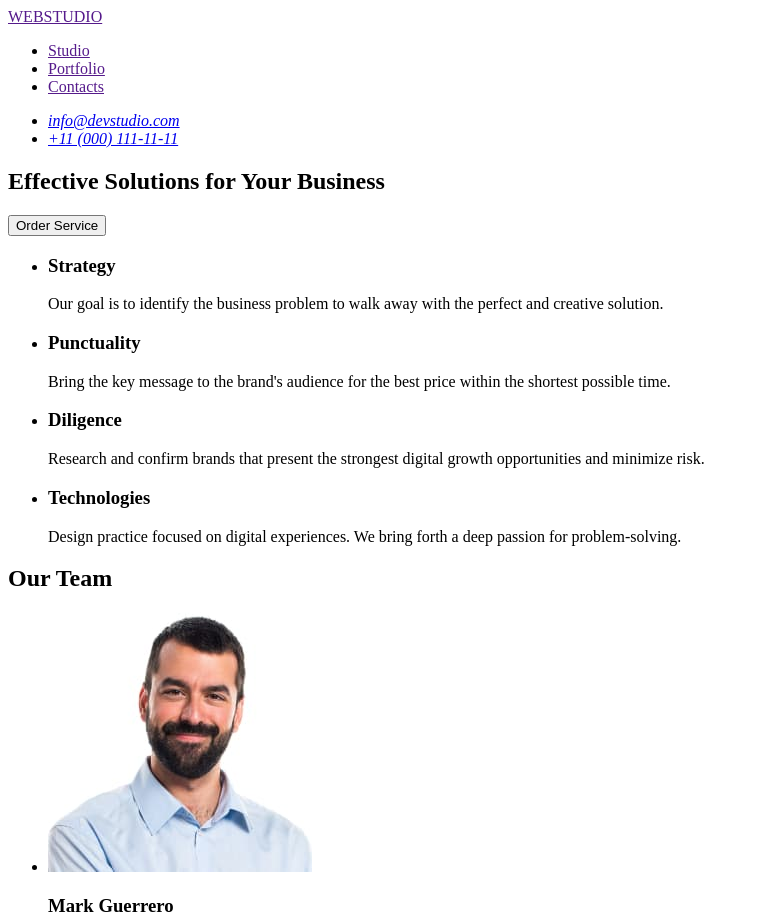
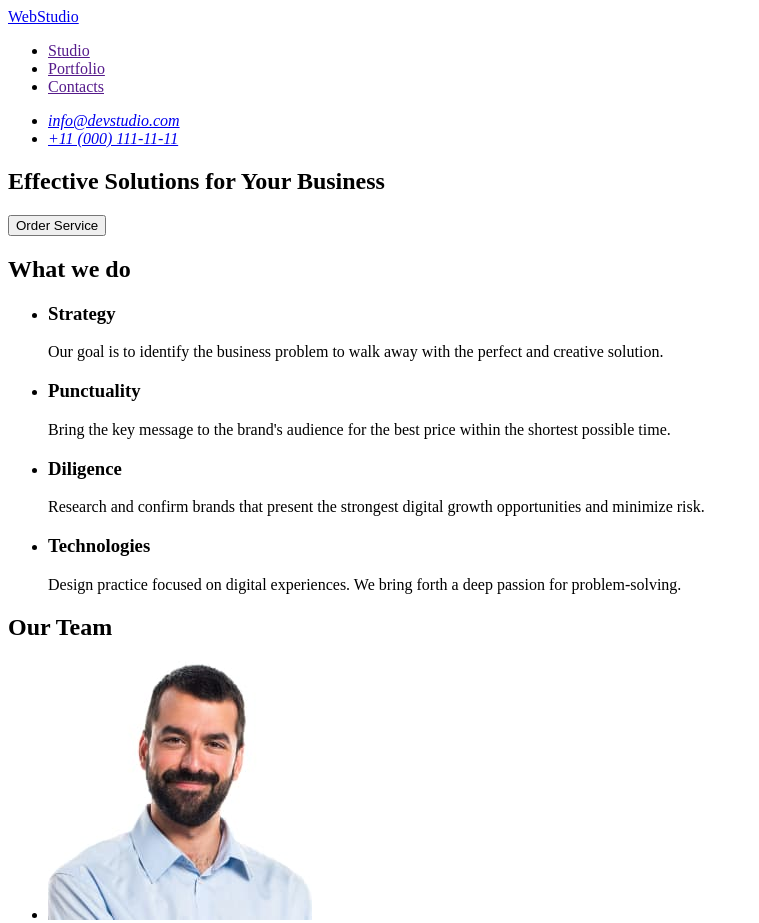
Before and after one commit to promax-power/goit-markup-hw-01, a plain HTML site: page index.html in a window 1280 px wide. Shown: the top 923 px of the page, without its empty margins (0-759 px from the left). Drawn offline with Linux system fonts and the light colour scheme.

Commit message:
Submission attempt-2

```diff
--- a/index.html
+++ b/index.html
@@ -7,13 +7,13 @@
   </head>
   <body>
     <header>
-      <a href="">WEBSTUDIO</a>
       <nav>
-        <ul>
-          <li><a href="">Studio</a></li>
-          <li><a href="">Portfolio</a></li>
-          <li><a href="">Contacts</a></li>
-        </ul>
+        <a href="./index.html">WebStudio</a>
+          <ul>
+            <li><a href="">Studio</a></li>
+            <li><a href="">Portfolio</a></li>
+            <li><a href="">Contacts</a></li>
+          </ul>
       </nav>
       <address>
       <ul>
@@ -28,6 +28,7 @@
         <button type="button">Order Service</button>
       </section>
       <section>
+        <h2>What we do</h2>
         <ul>
           <li>
             <h3>Strategy</h3>
@@ -106,7 +107,7 @@
       </section>
     </main>
     <footer>
-      <a href="">WEBSTUDIO</a>
+      <a href="./index.html">WebStudio</a>
       <p>
         Increase the flow of customers and sales for your business with digital
         marketing & growth solutions.
```
